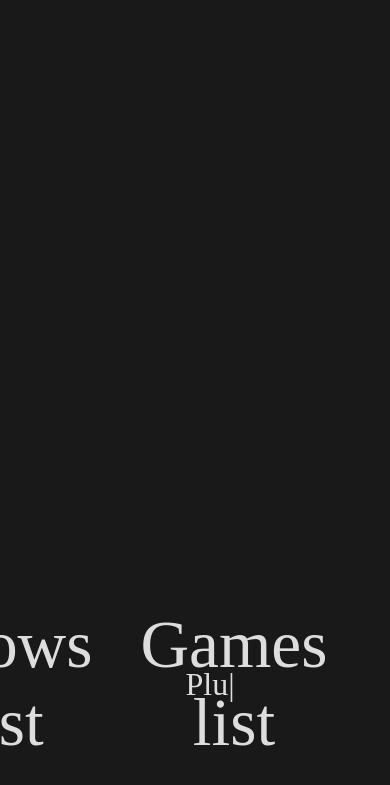
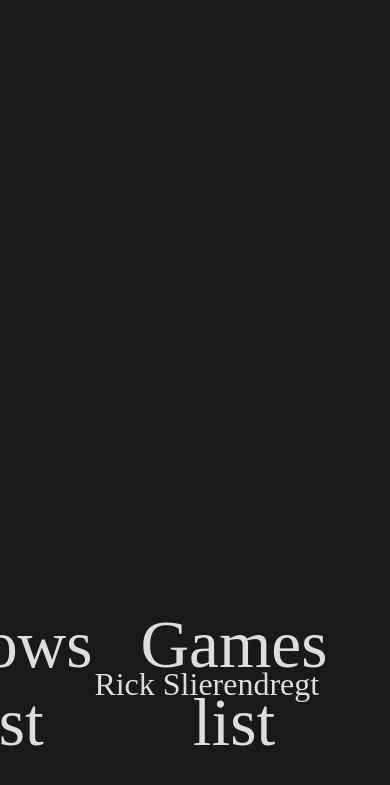
Before and after one commit to Plueres/Plueres.github.io, a Jekyll site: the page built from index.markdown, in a window 390 px wide. Shown: the top 785 px of the page. Built offline with Jekyll 4.4.1, drawn with Linux system fonts in a browser that asks for light colours; some web fonts are replaced.

Commit message:
changed mobile blogs

```diff
--- a/_includes/homepage.md
+++ b/_includes/homepage.md
@@ -2,7 +2,7 @@
     <button id="lists-button">Lists</button>
     <button id="articles-button">Articles</button>
     <div class="wrapper">
-        <h2 id="animated-text">Plueres</h2>
+        <h2 id="animated-text">Rick Slierendregt</h2>
     </div>
 </div>
 
--- a/_sass/plueres/articlespage.scss
+++ b/_sass/plueres/articlespage.scss
@@ -60,3 +60,13 @@
     padding: 3px 6px;
     border-radius: 6px;
 }
+
+@include media-query($on-palm) {
+    articles {
+        display: flex;
+        flex-direction: column-reverse;
+    }
+    #articles-grid {
+        height: 75vh;
+    }
+}
```
